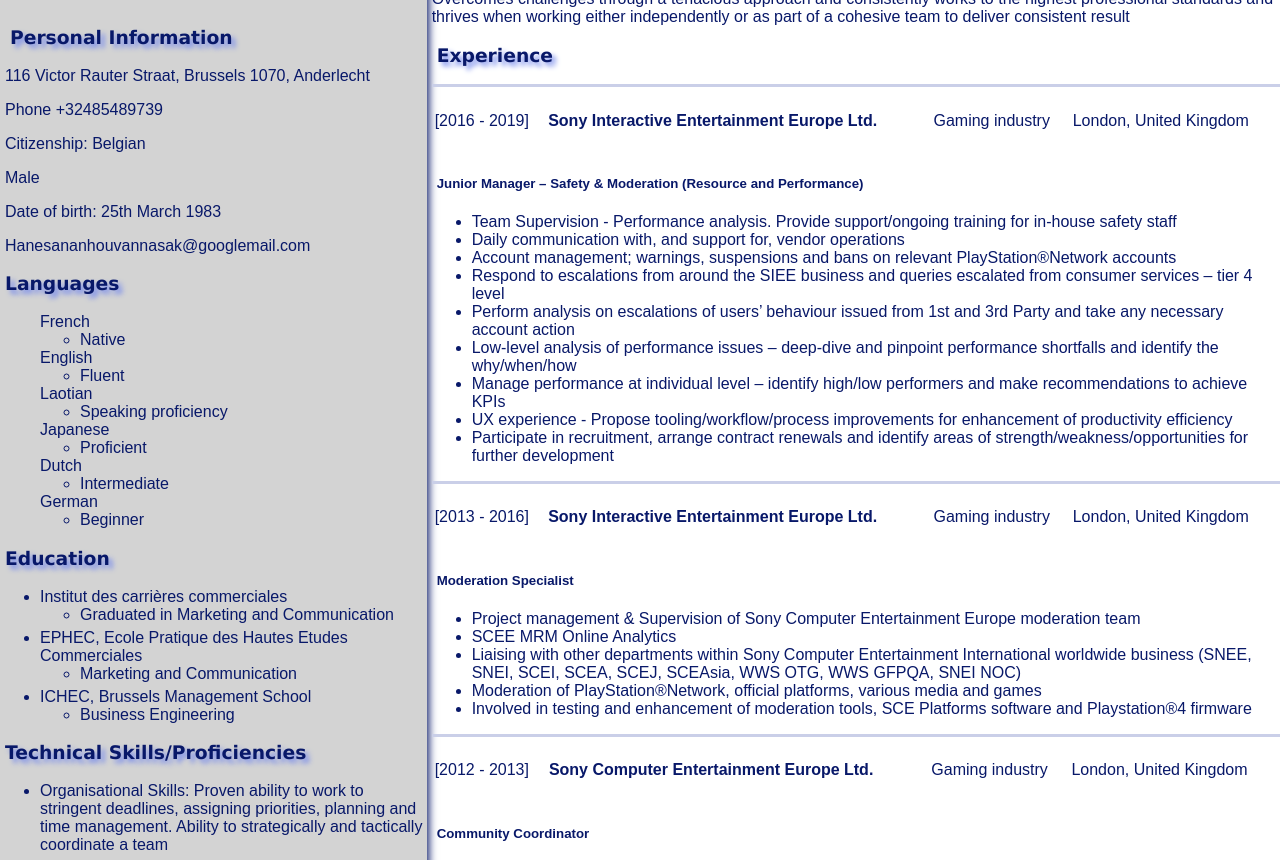
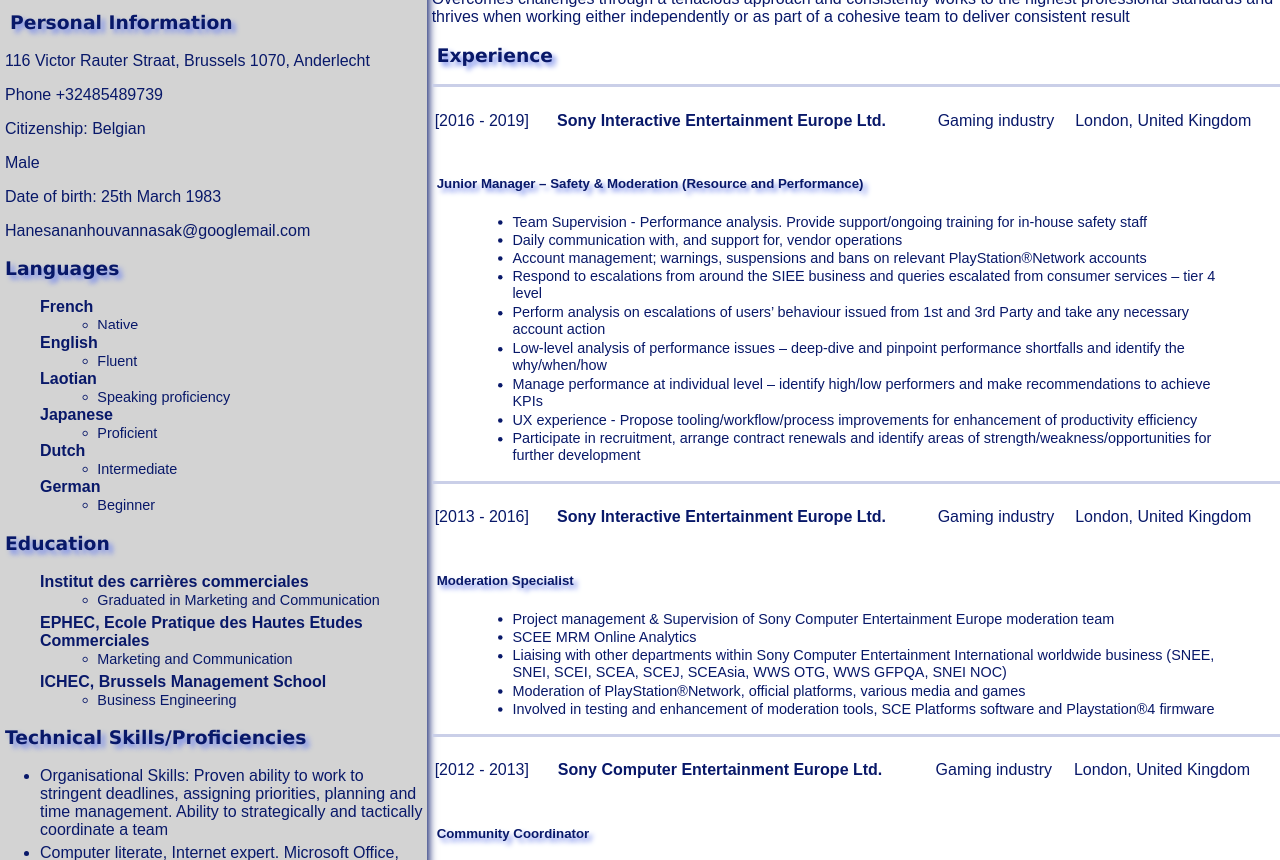
Before and after one commit to iota07/curriculum-vitae.github.io, a plain HTML site: page index.html in a window 1280 px wide. Shown: the part 181-1041 px from the top of the page. Drawn offline with Linux system fonts and the light colour scheme.

Commit message:
adding style

```diff
--- a/index.html
+++ b/index.html
@@ -28,34 +28,34 @@
             <section class="language">
                 <h3>Languages</h3>
                 <ul>
-                    <li class="lgClass">French
+                    <li class="liparent">French
                         <ul>
-                            <li>Native</li>
+                            <li class="lichild">Native</li>
                         </ul>
                     </li>
-                    <li class="lgClass">English
+                    <li class="liparent">English
                         <ul>
-                            <li>Fluent</li>
+                            <li class="lichild">Fluent</li>
                         </ul>
                     </li>
-                    <li class="lgClass">Laotian
+                    <li class="liparent">Laotian
                         <ul>
-                            <li>Speaking proficiency</li>
+                            <li class="lichild">Speaking proficiency</li>
                         </ul>
                     </li>
-                    <li class="lgClass">Japanese
+                    <li class="liparent">Japanese
                         <ul>
-                            <li>Proficient</li>
+                            <li class="lichild">Proficient</li>
                         </ul>
                     </li>
-                    <li class="lgClass">Dutch
+                    <li class="liparent">Dutch
                         <ul>
-                            <li>Intermediate</li>
+                            <li class="lichild">Intermediate</li>
                         </ul>
                     </li>
-                    <li class="lgClass">German
+                    <li class="liparent">German
                         <ul>
-                            <li>Beginner</li>
+                            <li class="lichild">Beginner</li>
                         </ul>
 
                     </li>
@@ -65,21 +65,21 @@
             <section class="education">
                 <h3>Education</h3>
                 <ul>
-                    <li>Institut des carrières commerciales
+                    <li class="liparent">Institut des carrières commerciales
                         <ul>
-                            <li>Graduated in Marketing and Communication</li>
+                            <li class="lichild">Graduated in Marketing and Communication</li>
                         </ul>
 
                     </li>
-                    <li>EPHEC, Ecole Pratique des Hautes Etudes Commerciales
+                    <li class="liparent">EPHEC, Ecole Pratique des Hautes Etudes Commerciales
                         <ul>
-                            <li>Marketing and Communication</li>
+                            <li class="lichild">Marketing and Communication</li>
                         </ul>
 
                     </li>
-                    <li>ICHEC, Brussels Management School
+                    <li class="liparent">ICHEC, Brussels Management School
                         <ul>
-                            <li>Business Engineering</li>
+                            <li class="lichild">Business Engineering</li>
                         </ul>
 
                     </li>
--- a/style.css
+++ b/style.css
@@ -70,7 +70,8 @@ img {
     width: 100px;
     height: auto;
     margin: auto;
-    padding-top: 15px;
+    padding-top: auto;
+    box-shadow: 2px 2px 8px #081869;
 
 }
 
@@ -85,13 +86,20 @@ figcaption {
     font-weight: bold;
     -webkit-text-stroke: 1px;
     -webkit-text-stroke-color: white;
+    text-shadow: 4px 4px 5px #7a8deb;
 
 }
 
 .contact {
     margin-top: 30px;
     margin-left: 5px;
+    font-stretch: semi-condensed ;
 
+}
+.contact p:hover {
+    font-size: larger;
+    font-weight: bold;
+    -webkit-text-fill-color: #081869;
 }
 
 .language {
@@ -115,6 +123,11 @@ figcaption {
     width: 100%;
 }
 
+.table tr:first-child td:first-child {
+    padding-right: 10px;
+
+}
+
 .table h4 {
     font-weight: bold;
 
@@ -123,6 +136,8 @@ figcaption {
 h5 {
     font-weight: bold;
     margin-left: 5px;
+    text-shadow: 4px 4px 5px #7a8deb;
+
 }
 
 h3 {
@@ -133,7 +148,18 @@ h3 {
 }
 
 
-.lgClass {
+.liparent {
     list-style-type: none;
+    font-weight: bold;
 
 }
+
+.lichild {
+    font-weight: lighter;
+    transform: scale(0.9);
+}
+
+.experience li {
+    transform: scale(0.9);
+
+}
```
Also changed, not shown: images/6bc05058a17f394648f14cc261b1c582.webp (added), images/SIE_Corporate_Logo_FullColor_Standard_84527.jpg (added), images/png-clipart-playstation-2-sony-interactive-entertainment-playstation-3-sie-worldwide-studios-sony-angle-company-thumbnail.png (added).
